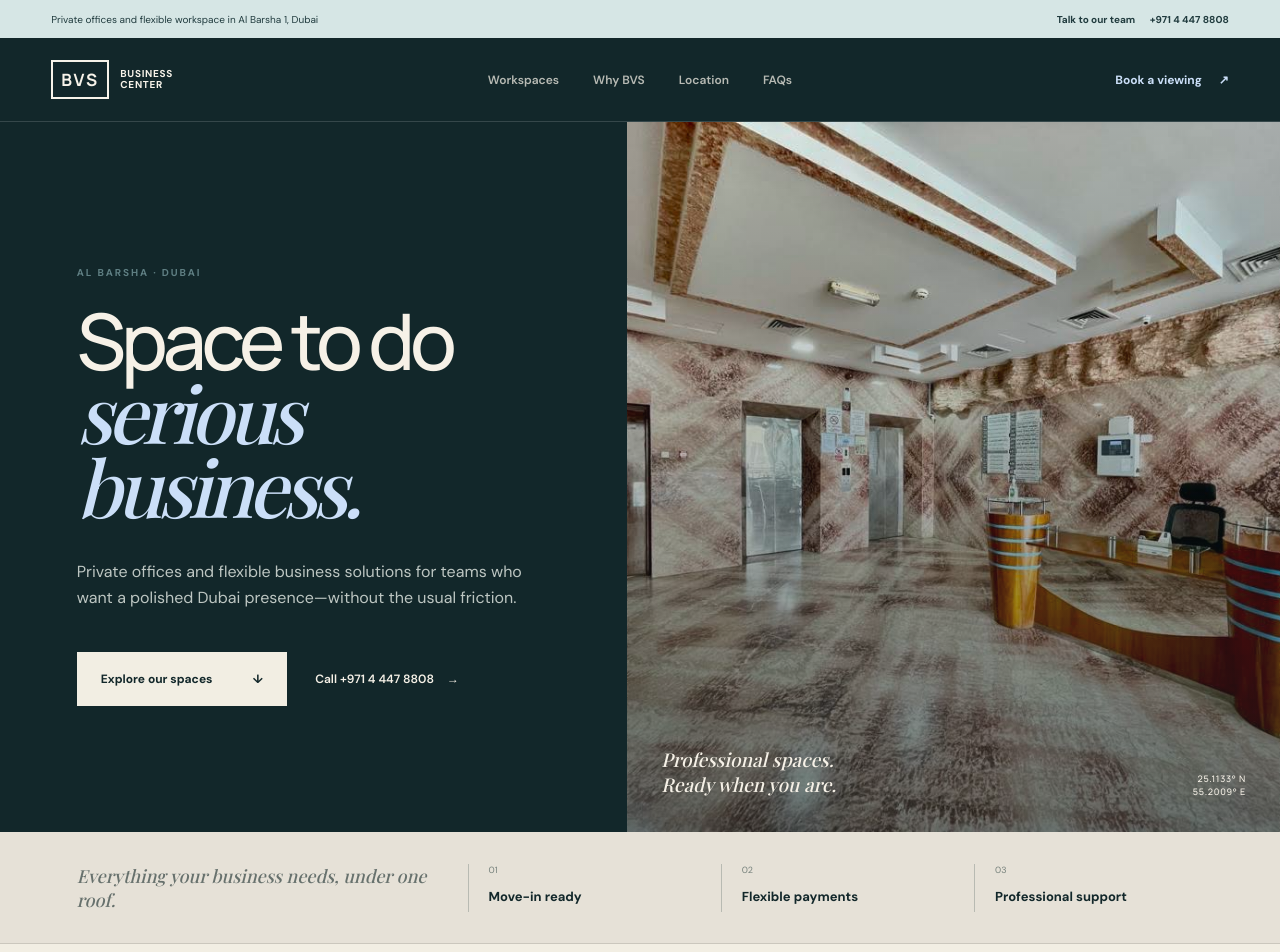
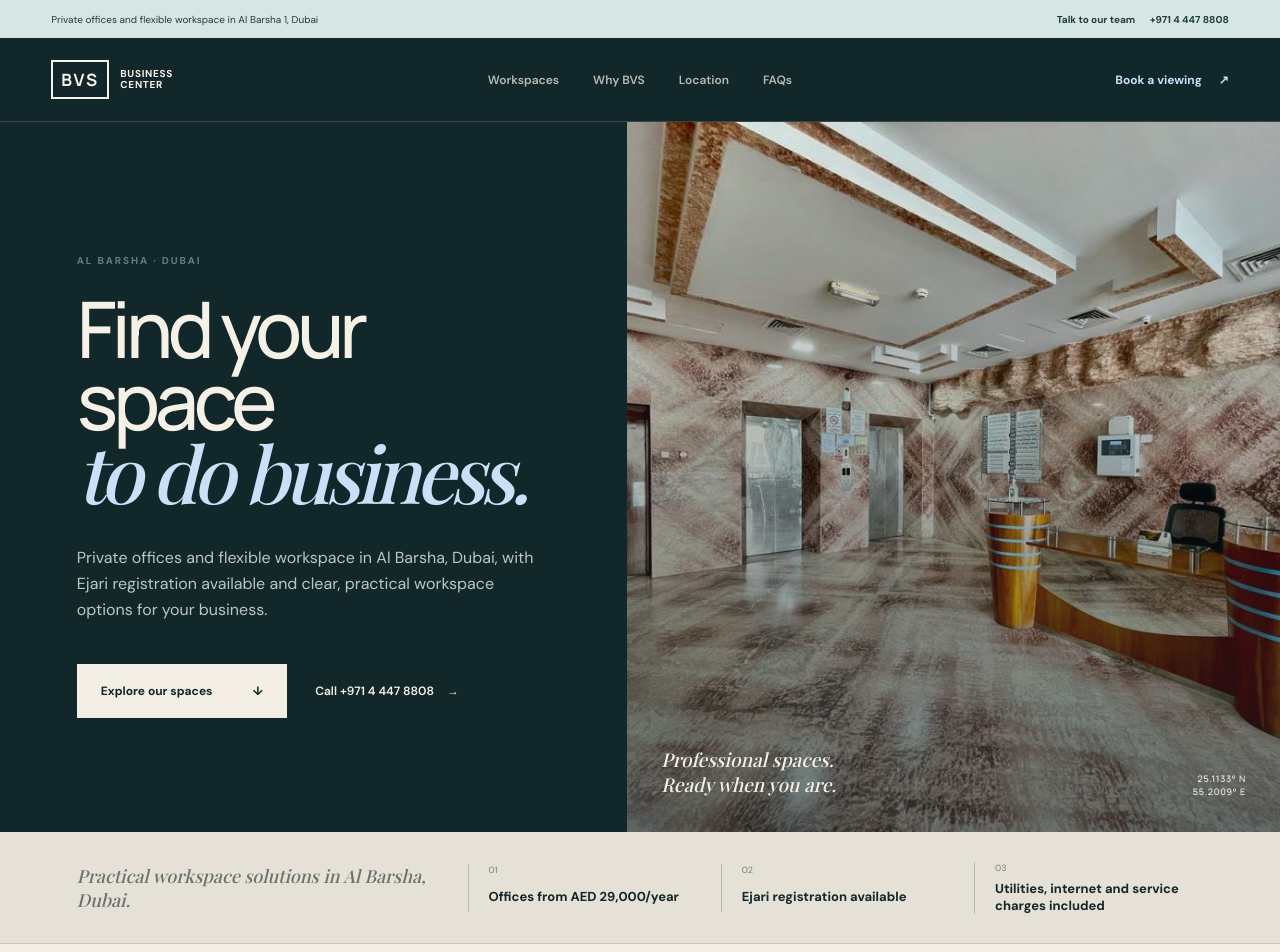
Before and after one commit to yazensas/BVS-Business-Center-Official-Website, a Next.js app: page / in a window 1280 px wide. Shown: the top 952 px of the page. Built offline with nearby package versions, Linux system fonts and the light colour scheme; a web font is replaced by a local one.

Commit message:
Revise hero and trust section content
Updated hero section and trust strip with new text and offerings.

```diff
--- a/app/page.tsx
+++ b/app/page.tsx
@@ -194,8 +194,12 @@ export default function Home() {
       <section className="hero">
         <div className="hero-copy">
           <p className="eyebrow">Al Barsha · Dubai</p>
-          <h1>Space to do<br /><em>serious business.</em></h1>
-          <p className="hero-intro">Private offices and flexible business solutions for teams who want a polished Dubai presence—without the usual friction.</p>
+          <h1>Find your space<br /><em>to do business.</em></h1>
+          <p className="hero-intro">
+            Private offices and flexible workspace in Al Barsha, Dubai, with
+            Ejari registration available and clear, practical workspace options
+            for your business.
+          </p>
           <div className="hero-actions">
             <a className="button button-light" href="#workspaces">Explore our spaces <span>↓</span></a>
             <a className="text-link" href="tel:+97144478808">Call +971 4 447 8808 <span>→</span></a>
@@ -210,10 +214,19 @@ export default function Home() {
       </section>
 
       <section className="trust-strip" aria-label="Workspace benefits">
-        <p>Everything your business needs, under one roof.</p>
-        <div><span>01</span><strong>Move-in ready</strong></div>
-        <div><span>02</span><strong>Flexible payments</strong></div>
-        <div><span>03</span><strong>Professional support</strong></div>
+        <p>Practical workspace solutions in Al Barsha, Dubai.</p>
+        <div>
+          <span>01</span>
+          <strong>Offices from AED 29,000/year</strong>
+        </div>
+        <div>
+          <span>02</span>
+          <strong>Ejari registration available</strong>
+        </div>
+        <div>
+          <span>03</span>
+          <strong>Utilities, internet and service charges included</strong>
+        </div>
       </section>
 
       <section className="workspaces section-pad" id="workspaces">
```
